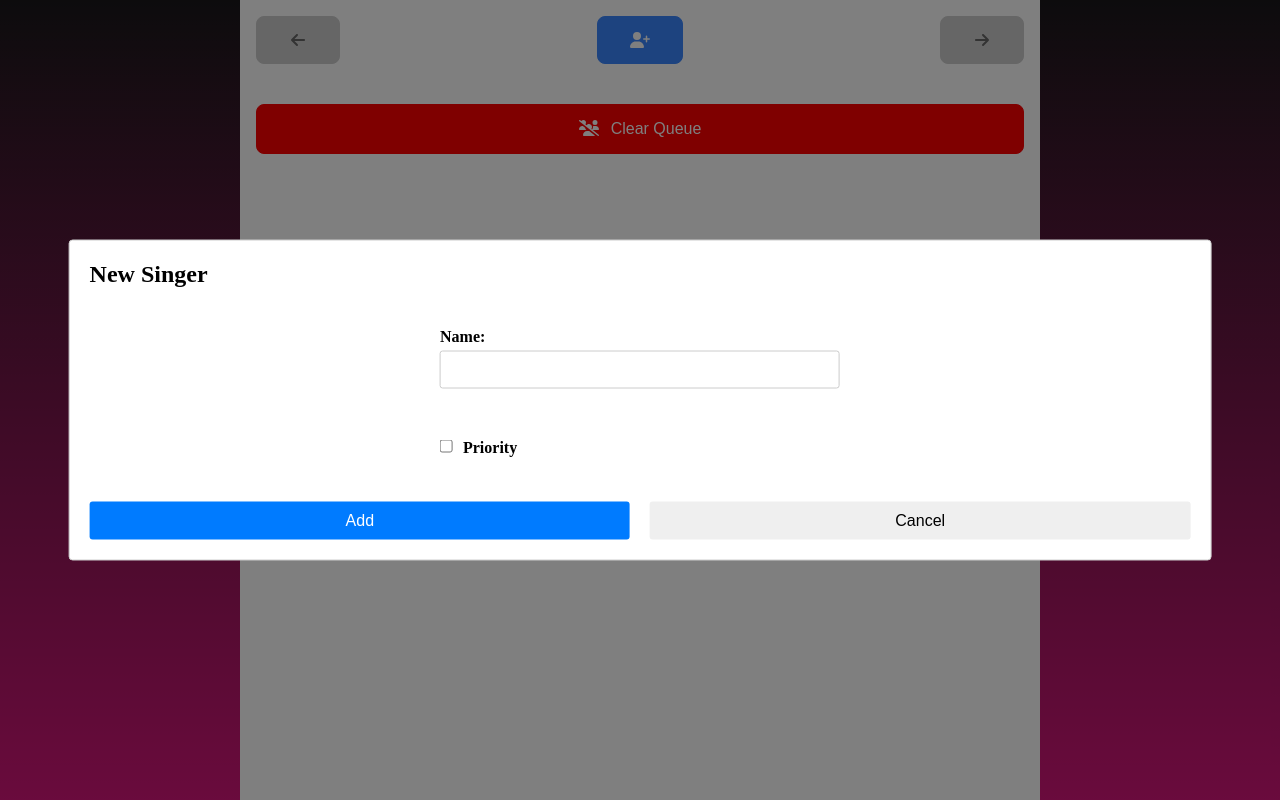
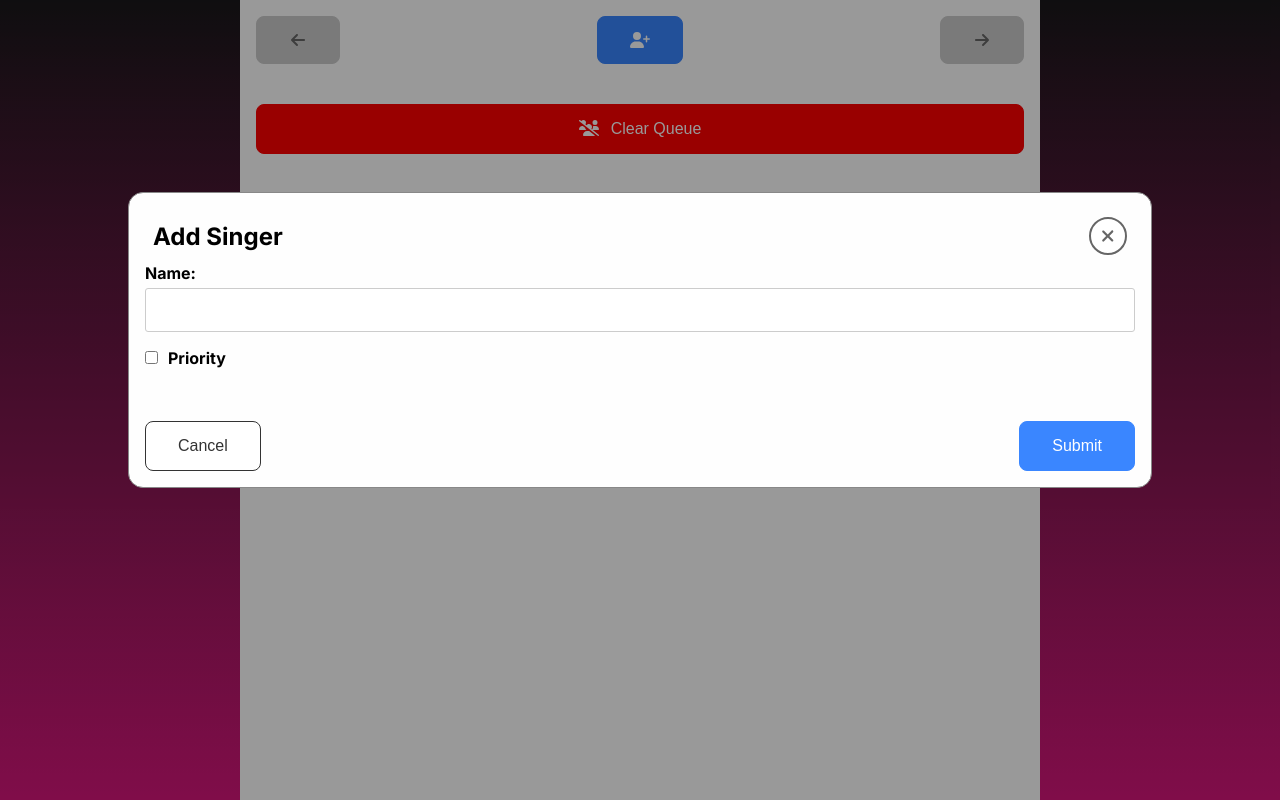
Before and after one commit to attilad/kueue-next, a Next.js app: page /admin in a window 1280 px wide. Both pictures are taken after a click on the button 640 px from the left and 40 px from the top of the page. Built offline with nearby package versions, Linux system fonts and the light colour scheme; no server answers.

Commit message:
Remove react-modal

```diff
--- a/package.json
+++ b/package.json
@@ -22,7 +22,6 @@
     "next": "13.2.4",
     "react": "18.2.0",
     "react-dom": "18.2.0",
-    "react-modal": "^3.16.1",
     "socket.io-client": "^4.6.1",
     "typescript": "5.0.3"
   },
--- a/src/components/BumpSinger/ConfirmBump.tsx
+++ /dev/null
@@ -1,45 +0,0 @@
-// components/ConfirmationModal.tsx
-import React from "react";
-import Modal from "react-modal";
-
-import styles from "@/styles/modal.module.css";
-import { defaultStyle } from "@/styles/reactModalStyle";
-
-interface BumpSingerModalProps {
-  isOpen: boolean;
-  singer: string;
-  onConfirm: (singer: string) => void;
-  onCancel: () => void;
-}
-
-export const BumpSingerModal = ({
-  isOpen,
-  singer,
-  onConfirm,
-  onCancel,
-}: BumpSingerModalProps) => {
-  return (
-    <Modal
-      isOpen={isOpen}
-      onRequestClose={onCancel}
-      contentLabel="Bump Singer"
-      style={defaultStyle}
-      ariaHideApp={false}
-    >
-      <div className={styles.content}>
-        <h2>Are you sure you want to bump {singer}?</h2>
-        <div className={styles.actions}>
-          <button
-            className={`${styles.button} ${styles.primary}`}
-            onClick={() => onConfirm(singer)}
-          >
-            Yes
-          </button>
-          <button className={styles.button} onClick={onCancel}>
-            No
-          </button>
-        </div>
-      </div>
-    </Modal>
-  );
-};
--- a/src/components/ConfirmRemove/ConfirmRemove.tsx
+++ /dev/null
@@ -1,45 +0,0 @@
-// components/ConfirmationModal.tsx
-import React from "react";
-import Modal from "react-modal";
-
-import styles from "@/styles/modal.module.css";
-import { defaultStyle } from "@/styles/reactModalStyle";
-
-interface ConfirmationModalProps {
-  isOpen: boolean;
-  singer: string;
-  onConfirm: (singer: string) => void;
-  onCancel: () => void;
-}
-
-export const ConfirmationModal = ({
-  isOpen,
-  singer,
-  onConfirm,
-  onCancel,
-}: ConfirmationModalProps) => {
-  return (
-    <Modal
-      isOpen={isOpen}
-      onRequestClose={onCancel}
-      contentLabel="Remove Singer"
-      style={defaultStyle}
-      ariaHideApp={false}
-    >
-      <div className={styles.content}>
-        <h2>Are you sure you want to remove {singer}?</h2>
-        <div className={styles.actions}>
-          <button
-            className={`${styles.button} ${styles.primary}`}
-            onClick={() => onConfirm(singer)}
-          >
-            Yes
-          </button>
-          <button className={styles.button} onClick={onCancel}>
-            No
-          </button>
-        </div>
-      </div>
-    </Modal>
-  );
-};
--- /dev/null
+++ b/src/components/ConfirmReset/ConfirmReset.module.css
@@ -0,0 +1,12 @@
+.confirmButtons {
+    display: flex;
+    flex-direction: row;
+    justify-content: space-between;
+    margin: 2rem 1rem 0;
+}
+
+.description {
+    font-size: 1.2rem;
+    margin: 1rem;
+    padding: 0.5rem;
+}
--- a/src/components/ConfirmReset/ConfirmReset.tsx
+++ b/src/components/ConfirmReset/ConfirmReset.tsx
@@ -1,9 +1,7 @@
 // components/ConfirmationModal.tsx
 import React from "react";
-import Modal from "react-modal";
-
-import styles from "@/styles/modal.module.css";
-import { defaultStyle } from "@/styles/reactModalStyle";
+import { Modal, AdminButton } from "@/components";
+import styles from "./ConfirmReset.module.css";
 
 interface ConfirmResetModalProps {
   isOpen: boolean;
@@ -17,27 +15,16 @@ export const ConfirmResetModal = ({
   onCancel,
 }: ConfirmResetModalProps) => {
   return (
-    <Modal
-      isOpen={isOpen}
-      onRequestClose={onCancel}
-      contentLabel="Reset the Queue"
-      style={defaultStyle}
-      ariaHideApp={false}
-    >
-      <div className={styles.content}>
-        <h2>Are you sure you want to completely reset the Queue?</h2>
-        <div className={styles.actions}>
-          <button
-            className={`${styles.button} ${styles.primary}`}
-            onClick={onConfirm}
-          >
-            Yes
-          </button>
-          <button className={styles.button} onClick={onCancel}>
-            No
-          </button>
+    <Modal show={isOpen} onClose={onCancel} title="Reset the Queue">
+      <>
+        <div className={styles.description}>
+          Are you <em>sure</em> you want to completely empty the queue?
         </div>
-      </div>
+        <div className={styles.confirmButtons}>
+          <AdminButton variant="secondary" label="Cancel" onClick={onCancel} />
+          <AdminButton variant="warning" label="Obliterate" onClick={onConfirm} />
+        </div>
+      </>
     </Modal>
   );
 };
--- /dev/null
+++ b/src/components/Modal/Modal.module.css
@@ -0,0 +1,46 @@
+/* css for a modal */
+
+.container {
+    display: block;
+    position: fixed;
+    z-index: 1;
+    left: 0;
+    top: 0;
+    width: 100%;
+    height: 100%;
+    overflow: auto;
+    background-color: rgb(0,0,0);
+    background-color: rgba(0,0,0,0.4);
+}
+
+.content {
+    border-radius: 15px;
+    background-color: #fefefe;
+    margin: 15% auto;
+    padding: 1rem;
+    border: 1px solid #888;
+    width: 80%;
+    min-height: 200px;
+}
+
+.title {
+    font-size: 1.5rem;
+    padding: 0.5rem;
+    display: flex;
+    justify-content: space-between;
+    align-items: center;
+}
+
+.closeButton {
+    background-color: white;
+    border: 2px solid #666;
+    color: #666;
+    padding: 8px 8px;
+    text-align: center;
+    text-decoration: none;
+    display: inline-block;
+    font-size: 12px;
+    width: 38px;
+    height: 38px;
+    border-radius: 20px;
+}
--- /dev/null
+++ b/src/components/Modal/Modal.tsx
@@ -0,0 +1,32 @@
+import { FontAwesomeIcon } from "@fortawesome/react-fontawesome";
+import { faXmark } from "@fortawesome/free-solid-svg-icons";
+import styles from "./Modal.module.css";
+
+interface ModalProps {
+  title: string;
+  onClose: () => void;
+  show?: boolean;
+  children: React.ReactNode;
+}
+
+export const Modal = ({
+  title,
+  onClose,
+  children,
+  show = false,
+}: ModalProps) => (
+  <div
+    className={styles.container}
+    style={{ display: show ? "block" : "none" }}
+  >
+    <div className={styles.content}>
+      <h1 className={styles.title}>
+        {title}
+        <button className={styles.closeButton} onClick={onClose}>
+          <FontAwesomeIcon icon={faXmark} size="xl" />
+        </button>
+      </h1>
+      {children}
+    </div>
+  </div>
+);
--- a/src/components/NewSingerForm/NewSingerForm.module.css
+++ b/src/components/NewSingerForm/NewSingerForm.module.css
@@ -1,16 +1,13 @@
-/* components/KaraokeForm.module.css */
+.container {
+  display: flex;
+  flex-direction: column;
+  gap: 3rem;
+}
+
 .form {
   display: flex;
   flex-direction: column;
-    margin: 20px auto;
-    width: var(--form-width);
-  }
-
-  .content {
-    display: flex;
-    flex-direction: column;
-    justify-content: space-between;
-    min-height: 240px;
+  gap: 1rem;
 }
 
 .label {
@@ -20,44 +17,22 @@
 }
 
 .input {
-    padding: 10px;
+  padding: 0.8rem;
   font-size: 14px;
   border: 1px solid #ccc;
   border-radius: 3px;
-    margin-bottom: 10px;
 }
 
 .checkbox {
   margin-right: 10px;
 }
 
-  .button {
-    padding: 10px;
-    font-size: 16px;
-    border: none;
-    border-radius: 3px;
-    cursor: pointer;
-    width: 100%;
-  }
-
 .actions {
   display: flex;
-    gap: 20px;
-  }
-
-  .add {
-    background-color: #007bff;
-    color: #fff;
-  }
-
-  .addPriority {
-    background-color: #28a745;
-    color: #fff;
+  justify-content: space-between;
 }
 
 .formInput {
   display: flex;
   flex-direction: column;
-    margin: 20px auto;
-    width: var(--form-width);
 }
--- a/src/components/NewSingerForm/NewSingerForm.tsx
+++ b/src/components/NewSingerForm/NewSingerForm.tsx
@@ -1,8 +1,7 @@
 import { useRef } from "react";
-import Modal from "react-modal";
+import { Modal, AdminButton } from "@/components";
 
-import styles from "@/styles/modal.module.css";
-import { defaultStyle } from "@/styles/reactModalStyle";
+import styles from "./NewSingerForm.module.css";
 
 interface NewSingerModalProps {
   isOpen: boolean;
@@ -18,8 +17,7 @@ export const NewSingerModal = ({
   const nameInputRef = useRef<HTMLInputElement>(null);
   const priorityInputRef = useRef<HTMLInputElement>(null);
 
-  const handleSubmit = async (e: React.FormEvent) => {
-    e.preventDefault();
+  const handleSubmit = async () => {
     const name = nameInputRef.current?.value;
     if (!name) return;
 
@@ -33,15 +31,8 @@ export const NewSingerModal = ({
   };
 
   return (
-    <Modal
-      isOpen={isOpen}
-      onRequestClose={onCancel}
-      contentLabel="Add Singer"
-      style={defaultStyle}
-      ariaHideApp={false}
-    >
-      <h2>New Singer</h2>
-      <div className={styles.content}>
+    <Modal show={isOpen} onClose={onCancel} title="Add Singer">
+      <div className={styles.container}>
         <div className={styles.form}>
           <div className={styles.formInput}>
             <label htmlFor="name" className={styles.label}>
@@ -67,15 +58,12 @@ export const NewSingerModal = ({
           </div>
         </div>
         <div className={styles.actions}>
-          <button
-            className={`${styles.button} ${styles.primary}`}
-            onClick={handleSubmit}
-          >
-            Add
-          </button>
-          <button className={styles.button} onClick={onCancel}>
-            Cancel
-          </button>
+          <AdminButton variant="secondary" onClick={onCancel} label="Cancel" />
+          <AdminButton
+            variant="primary"
+            onClick={() => handleSubmit()}
+            label="Submit"
+          />
         </div>
       </div>
     </Modal>
--- a/src/components/SingerCommands/SingerCommands.module.css
+++ b/src/components/SingerCommands/SingerCommands.module.css
@@ -1,49 +1,4 @@
 /* css for a modal */
-
-.container {
-    display: block;
-    position: fixed;
-    z-index: 1;
-    left: 0;
-    top: 0;
-    width: 100%;
-    height: 100%;
-    overflow: auto;
-    background-color: rgb(0,0,0);
-    background-color: rgba(0,0,0,0.4);
-}
-
-.content {
-    border-radius: 15px;
-    background-color: #fefefe;
-    margin: 15% auto;
-    padding: 1rem;
-    border: 1px solid #888;
-    width: 80%;
-    min-height: 200px;
-}
-
-.title {
-    font-size: 1.5rem;
-    margin: 1rem;
-    padding: 0.5rem;
-    display: flex;
-    justify-content: space-between;
-}
-
-.closeButton {
-    background-color: white;
-    border: 2px solid #666;
-    color: #666;
-    padding: 8px 8px;
-    text-align: center;
-    text-decoration: none;
-    display: inline-block;
-    font-size: 12px;
-    width: 38px;
-    height: 38px;
-    border-radius: 20px;
-}
 
 .buttons {
     display: flex;
```
Also changed, not shown: src/components/SingerCommands/SingerCommands.tsx (+53 -34 lines), src/components/index.ts (+8 -9 lines), 1 other file (tests, documents, lock files or other folders). Lines whose indentation alone changed are shown as unchanged.
